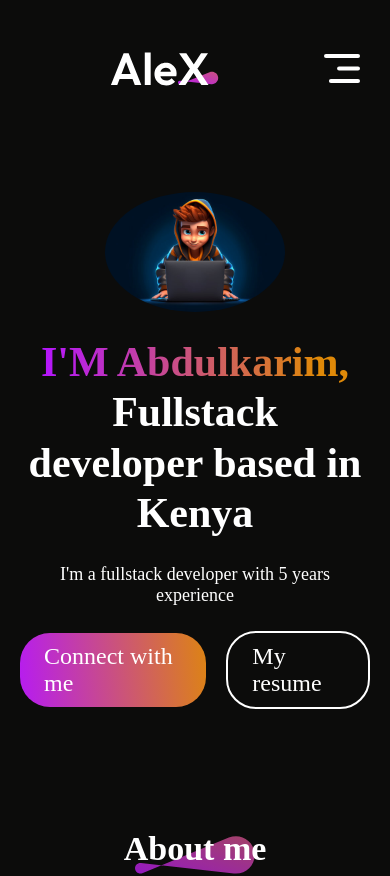
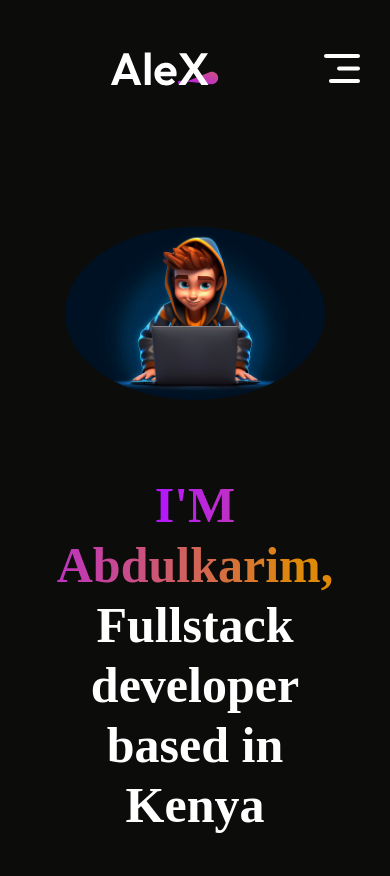
Before and after one commit to candid-ops/reactportfolio, a React (Vite) app: page / in a window 390 px wide. Shown: the top 876 px of the page. Built offline with nearby package versions, Linux system fonts and the light colour scheme.

Commit message:
made the hero section responsive

```diff
--- a/src/Components/Hero/Hero.css
+++ b/src/Components/Hero/Hero.css
@@ -69,3 +69,35 @@
 .hero-resume:hover{
     border-color: #B415FF;
 }
+
+@media (max-width:768px) {
+  .hero img{
+    margin-top: 50px;
+    width: 260px;
+  }
+  .hero h1 {
+    margin-top: 50px;
+    width: 90%;
+    font-size: 50px;
+  }
+  .hero p{
+    width: 60%;
+    font-size: 18pxpx;
+    line-height: 32px;
+    margin: 10px 0px;
+  }
+  .hero-action{
+    gap: 16px;
+    font-size: 18px;
+    font-weight: 500;
+    margin-bottom: 50px;
+  }
+  .hero-connect{
+    padding: 20px 30px;
+    border-radius: 40px;
+  }
+  .hero-resume{
+    padding: 20px 50px;
+    border-radius: 40px;
+  }
+}
--- a/src/Components/Hero/Hero.jsx
+++ b/src/Components/Hero/Hero.jsx
@@ -8,7 +8,7 @@ const Hero = () => {
     <div id='home' className='hero'>
       <img src={cartoon} alt="Profile cartoon" />
       <h1><span>I'M Abdulkarim,</span> Fullstack developer based in Kenya</h1>
-      <p>I'm a fullstack developer with 5 years experience</p>
+      <p>I'm a fullstack developer with 5 years experience building dynamic, responsive, and scalable web applications. My expertise covers both frontend and backend development, creating seamless user experiences while ensuring performance and security.</p>
       <div className="hero-action">
         <div className="hero-connect"><AnchorLink className='anchor-link' offset={50} href='#contact'>Connect with me</AnchorLink></div>
         <div className="hero-resume">My resume</div>
```
